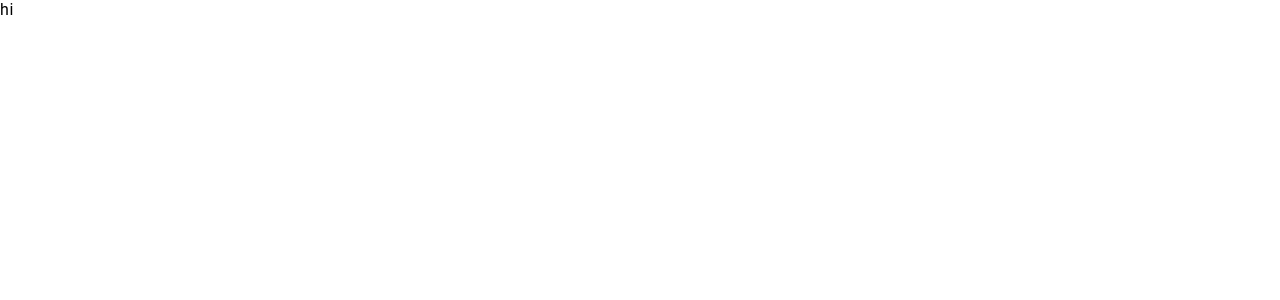
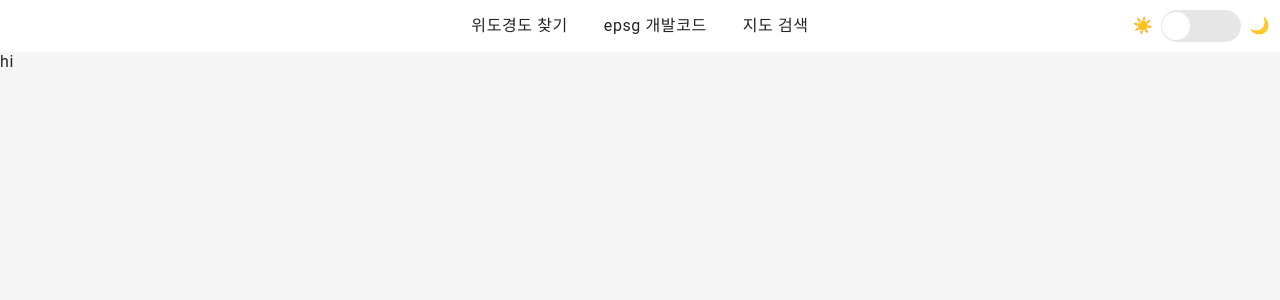
Before and after one commit to AbyulStudy/coordinate_front, a React (Create React App) app: page / in a window 1280 px wide. Shown: the top 300 px of the page. Built offline with nearby package versions, Linux system fonts and the light colour scheme.

Commit message:
:sparkles:feat: dark light theme

```diff
--- a/src/component/layout/Layout.tsx
+++ b/src/component/layout/Layout.tsx
@@ -1,12 +1,100 @@
-import React from "react";
-import styled from "styled-components";
+import React, { useContext } from "react";
+import styled, { ThemeContext } from "styled-components";
 
 const SLayout = styled.div`
     display: flex;
 `;
 
+const SHeader = styled.header`
+    position: fixed;
+    width: 100%;
+    height: 3.25em;
+    text-align: center;
+    background-color: ${({ theme }) => theme.bg};
+`;
+
+const SNav = styled.ul`
+    display: flex;
+    justify-content: center;
+    gap: 1em;
+`;
+
+const SNavMenu = styled.li`
+    height: 3.25em;
+    line-height: 3.25em;
+    cursor: pointer;
+    padding: 0 10px 0 10px;
+    :hover {
+        background-color: gray;
+        height: 3.5em;
+        border-radius: 0 0 10px 10px;
+    }
+`;
+
+const SNavTheme = styled.div`
+    position: fixed;
+    display: flex;
+    justify-content: space-between;
+    height: 3.25em;
+    line-height: 3.25em;
+    right: 0;
+    margin-right: 10px;
+    cursor: default;
+    gap: 0.5em;
+`;
+
+type Toggler = {
+    theme: string;
+    isActive: any;
+};
+
+const SThemeToggler = styled.button<Toggler>`
+    position: relative;
+    margin: auto;
+    cursor: pointer;
+    width: 5em;
+    height: 2em;
+    border-radius: 1.75em;
+    background: ${({ theme, isActive }: any) => (!isActive ? theme.bg3 : theme.bg3)};
+`;
+
+const SToggleThumb = styled.div`
+    width: 1.75em;
+    height: 1.75em;
+    position: absolute;
+    top: 0.1em;
+    transition: 0.2s ease right;
+    right: calc(99% - 1.75em);
+    border-radius: 50%;
+    background: ${({ theme }) => theme.bg};
+`;
+
+const SMain = styled.main`
+    margin-top: 3.25em;
+    height: 20000px;
+`;
 const Layout = () => {
-    return <SLayout>hi</SLayout>;
+    const { setTheme, theme } = useContext(ThemeContext);
+
+    return (
+        <SLayout>
+            <SHeader>
+                <SNav>
+                    <SNavMenu>위도경도 찾기</SNavMenu>
+                    <SNavMenu>epsg 개발코드</SNavMenu>
+                    <SNavMenu>지도 검색</SNavMenu>
+                    <SNavTheme>
+                        ☀️
+                        <SThemeToggler isActive={theme === "dark"} onClick={() => setTheme((p: string) => (p === "light" ? "dark" : "light"))}>
+                            <SToggleThumb style={theme === "dark" ? { right: "1px" } : {}} />
+                        </SThemeToggler>
+                        🌙
+                    </SNavTheme>
+                </SNav>
+            </SHeader>
+            <SMain>hi</SMain>
+        </SLayout>
+    );
 };
 
 export default Layout;
--- a/src/style/globalStyles.ts
+++ b/src/style/globalStyles.ts
@@ -9,7 +9,21 @@ export const GlobalStyle = createGlobalStyle`
     }
 
     body{
+        background: ${({ theme }: any) => theme.bg2};
+        color: ${({ theme }: any) => theme.text};
         font-family: 'Roboto', sans-serif;
         letter-spacing: .6px;
     }
+
+    button{
+        font-family: inherit;
+        outline: none;
+        border: none;
+        background: none;
+        letter-spacing: inherit;
+        color: inherit;
+        font-size: inherit;
+        text-align: inherit;
+        padding: 0;
+    }
 `;
```
